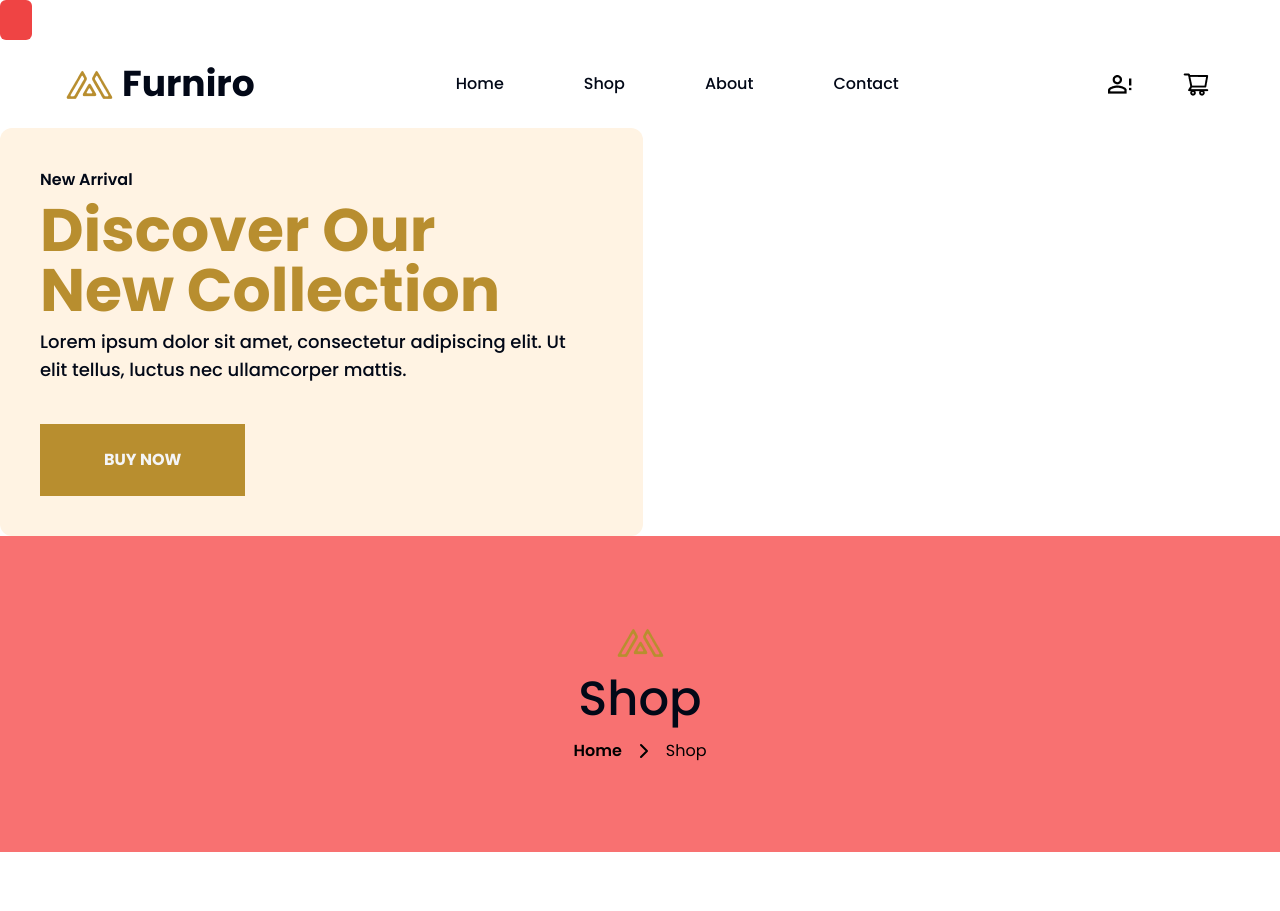
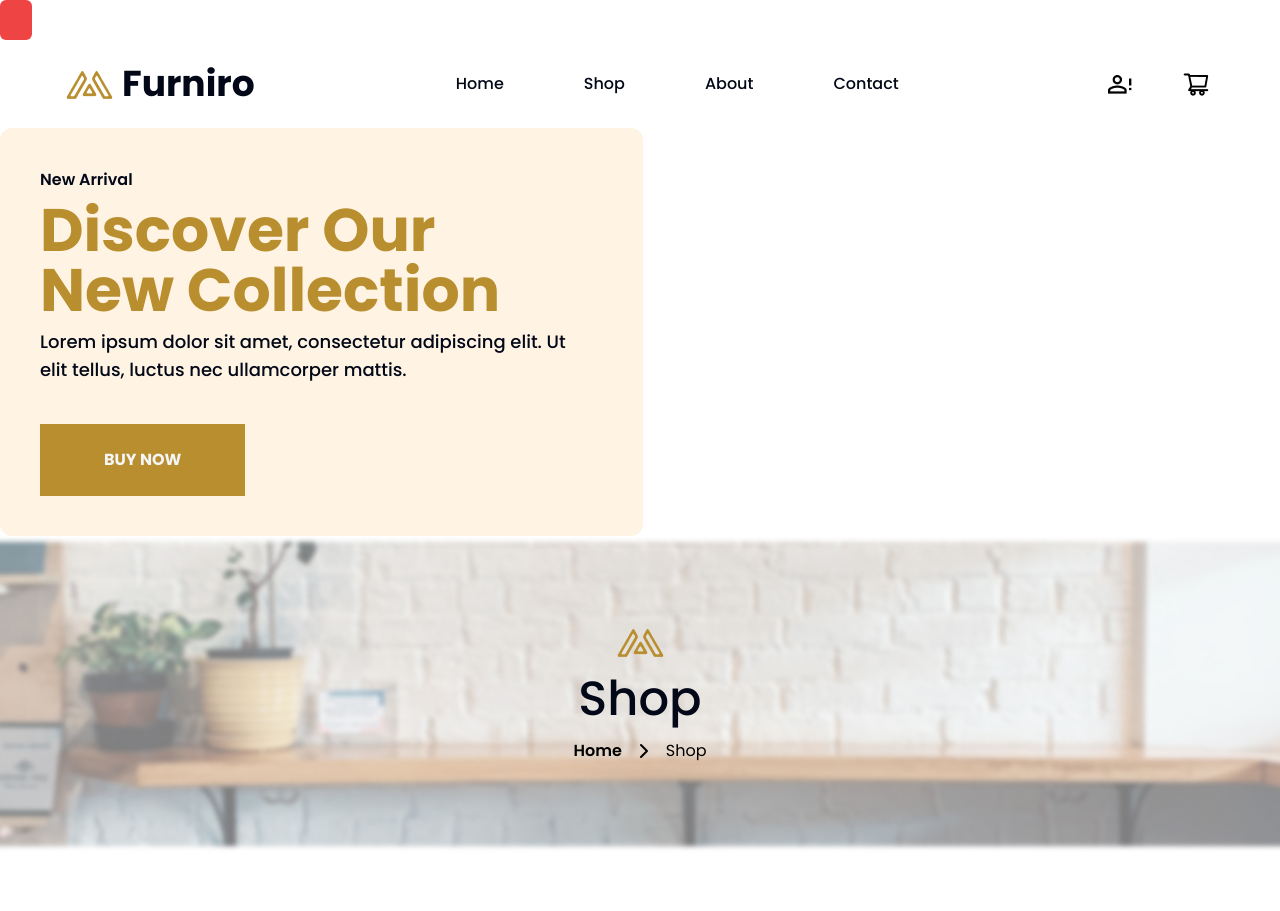
Before and after one commit to YAN-AES/Desafio3, a React (Vite) app: page / in a window 1280 px wide. Shown: the top 911 px of the page. Built offline with nearby package versions, Linux system fonts and the light colour scheme.

Commit message:
feat: Added Header background

```diff
--- a/src/components/Header.tsx
+++ b/src/components/Header.tsx
@@ -7,15 +7,18 @@ import {
   BreadcrumbSeparator,
 } from "@/components/ui/breadcrumb";
 
-
 import Logo from "../assets/logo2.png";
 import Bg from "@/assets/headerbg.jpg";
 
 export function Header() {
   return (
     <header>
-      <div className="flex flex-col w-full items-center justify-center h-[316px] gap-4 bg-red-400">
-
+      <div className="flex flex-col w-full relative items-center justify-center h-[316px] gap-4 bg-red-400">
+        <img
+          src={Bg}
+          className="absolute left-0 top-0 w-full h-full object-cover z-0"
+        />
+        <div className="z-[1] flex flex-col items-center justify-center gap-4">
           <img src={Logo} alt="" />
           <h1 className="font-poppins font-medium text-5xl">Shop</h1>
           <Breadcrumb>
@@ -30,6 +33,7 @@ export function Header() {
             </BreadcrumbList>
           </Breadcrumb>
         </div>
+      </div>
     </header>
   );
 }
```
Lines whose indentation alone changed are shown as unchanged.
